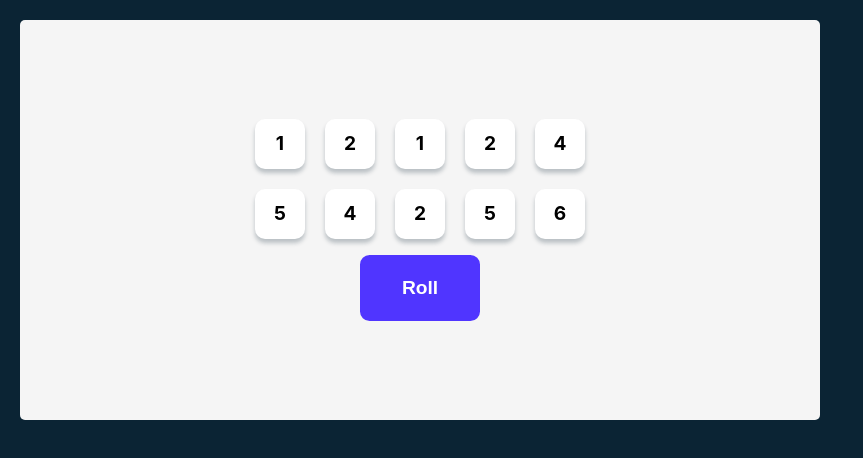
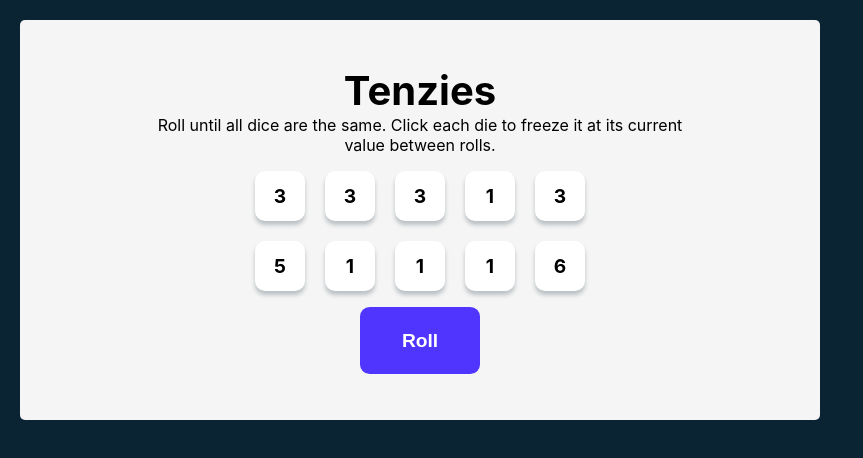
Before and after one commit to Cannon-Cole/tenzies-react, a React (Create React App) app: page / in a window 1280 px wide. Shown: the top 458 px of the page, without its empty margins (0-863 px from the left). Built offline with nearby package versions, Linux system fonts and the light colour scheme.

Commit message:
Added ability to hold dice

```diff
--- a/public/style.css
+++ b/public/style.css
@@ -59,3 +59,16 @@ main {
 .roll-button:active {
     box-shadow: inset 5px 5px 10px -3px rgba(0, 0, 0, 0.7);
 }
+
+.title {
+    font-size: 40px;
+    margin: 0;
+}
+
+.instructions {
+    font-family: 'Inter', sans-serif;
+    font-weight: 400;
+    margin-top: 0;
+    text-align: center;
+    max-width: 70%;
+}
--- a/src/App.js
+++ b/src/App.js
@@ -1,12 +1,21 @@
 import "./App.css";
 import Die from "./components/Die";
 import React from "react";
+import { nanoid } from "nanoid";
 
 function App() {
   const [random_numbers, set_random_numbers] = React.useState(new_dice());
 
   function roll_dice() {
-    set_random_numbers(new_dice());
+    set_random_numbers((ran_nums) => {
+      return ran_nums.map((item) => {
+        if (!item.isHeld) {
+          return { ...item, value: Math.ceil(Math.random() * 6) };
+        } else {
+          return item;
+        }
+      });
+    });
   }
 
   function new_dice() {
@@ -15,16 +24,40 @@ function App() {
       newDice.push({
         value: Math.ceil(Math.random() * 6),
         isHeld: false,
+        id: nanoid(),
       });
     }
     return newDice;
   }
 
+  function die_click(die) {
+    set_random_numbers((ran_nums) => {
+      return ran_nums.map((item) => {
+        if (die === item.id) {
+          return { ...item, isHeld: !item.isHeld };
+        } else {
+          return item;
+        }
+      });
+    });
+  }
+
   return (
     <main>
+      <h1 className="title">Tenzies</h1>
+      <p className="instructions">
+        Roll until all dice are the same. Click each die to freeze it at its
+        current value between rolls.
+      </p>
       <div className="die-grid">
         {random_numbers.map((x) => (
-          <Die value={x.value} />
+          <Die
+            key={x.id}
+            value={x.value}
+            isHeld={x.isHeld}
+            die_click={die_click}
+            id={x.id}
+          />
         ))}
       </div>
       <button className="roll-button" type="button" onClick={roll_dice}>
--- a/src/components/Die.js
+++ b/src/components/Die.js
@@ -1,5 +1,16 @@
 function Die(props) {
-  return <div className="die">{props.value}</div>;
+  const styles = {
+    backgroundColor: props.isHeld ? "#59E391" : "white",
+  };
+  return (
+    <div
+      className={"die"}
+      style={styles}
+      onClick={() => props.die_click(props.id)}
+    >
+      {props.value}
+    </div>
+  );
 }
 
 export default Die;
```
